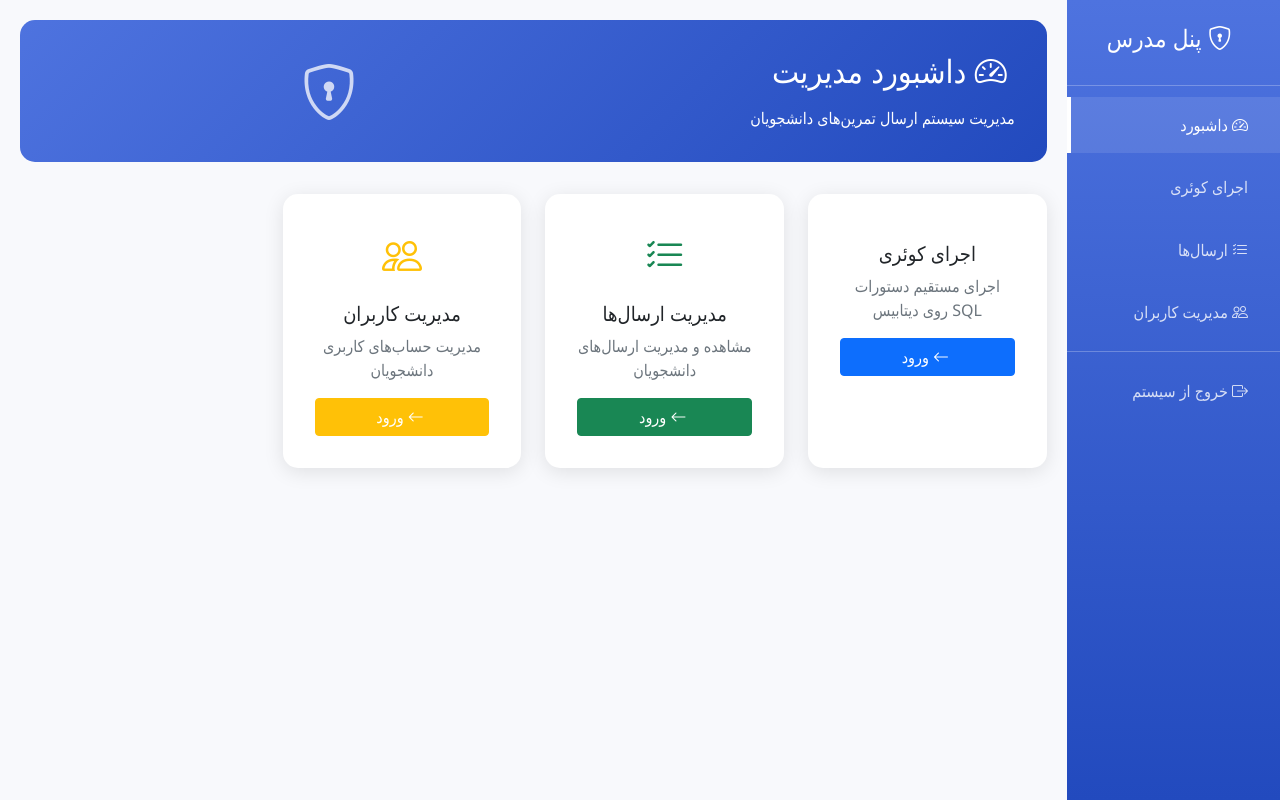
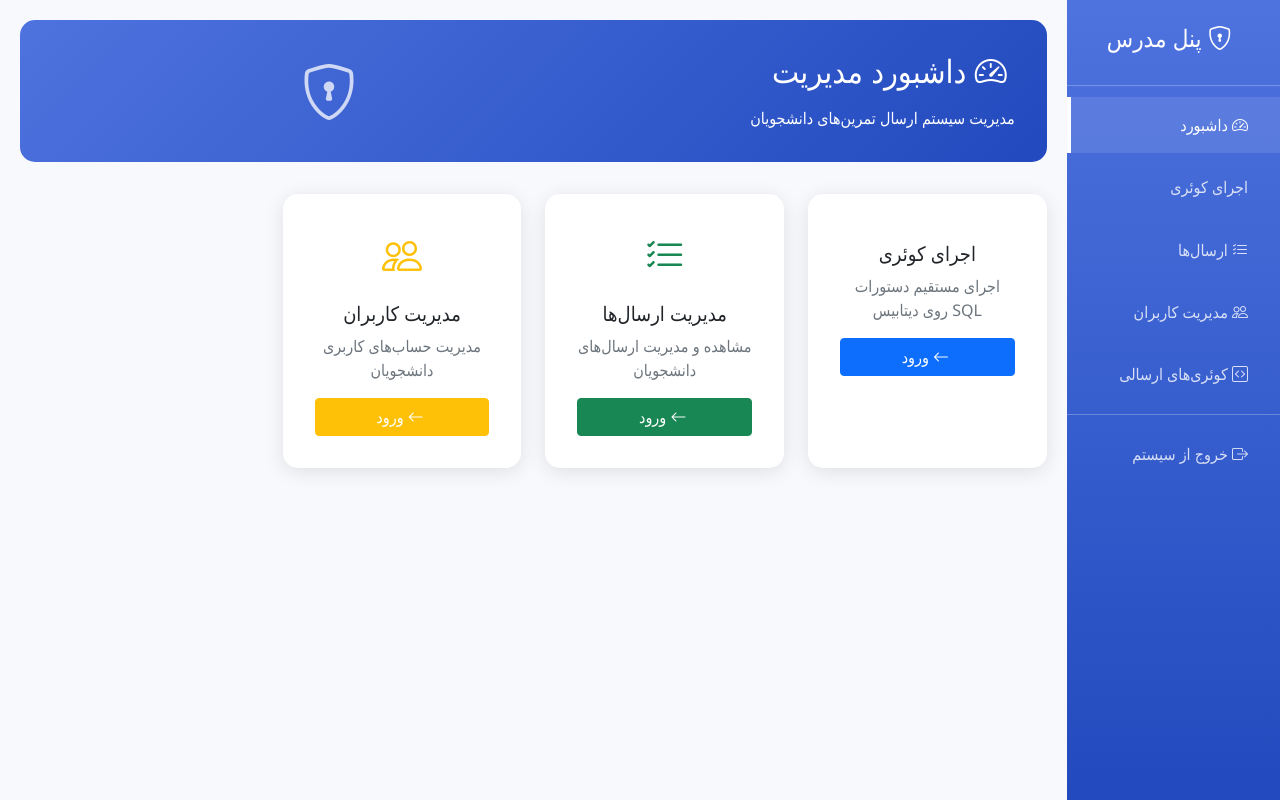
Before and after one commit to milad-ai/db_flask, a Flask app: page /admin/dashboard in a window 1280 px wide. Run offline with Flask 3, Linux system fonts and the light colour scheme; the visitor is signed in with stand-in values (Sample User, id 1); some libraries are stand-ins or nearby versions.

Commit message:
Update admin_dashboard.html

```diff
--- a/templates/admin_dashboard.html
+++ b/templates/admin_dashboard.html
@@ -94,6 +94,10 @@
                         <i class="bi bi-people me-2"></i>
                         مدیریت کاربران
                     </a>
+                    <a class="nav-link" href="{{ url_for('admin_teacher_queries') }}">
+    <i class="bi bi-code-square me-2"></i>
+    کوئری‌های ارسالی
+</a>
                     <hr class="my-2">
                     <a class="nav-link" href="{{ url_for('admin_logout') }}">
                         <i class="bi bi-box-arrow-right me-2"></i>
```
